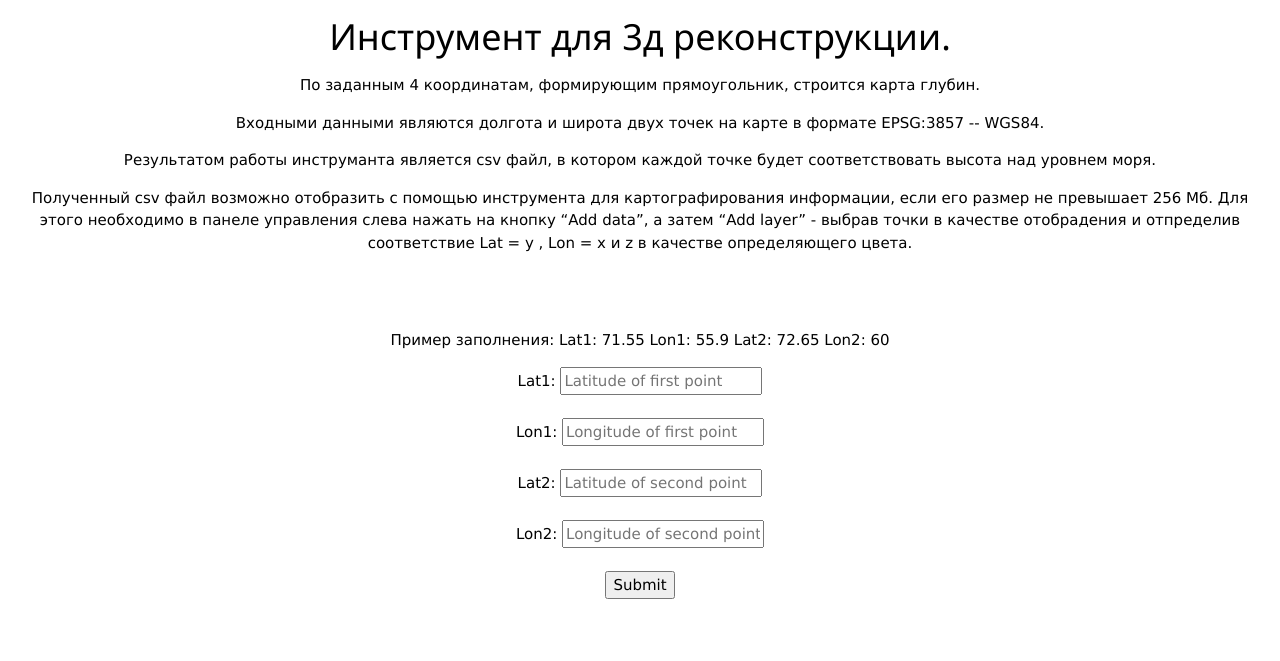
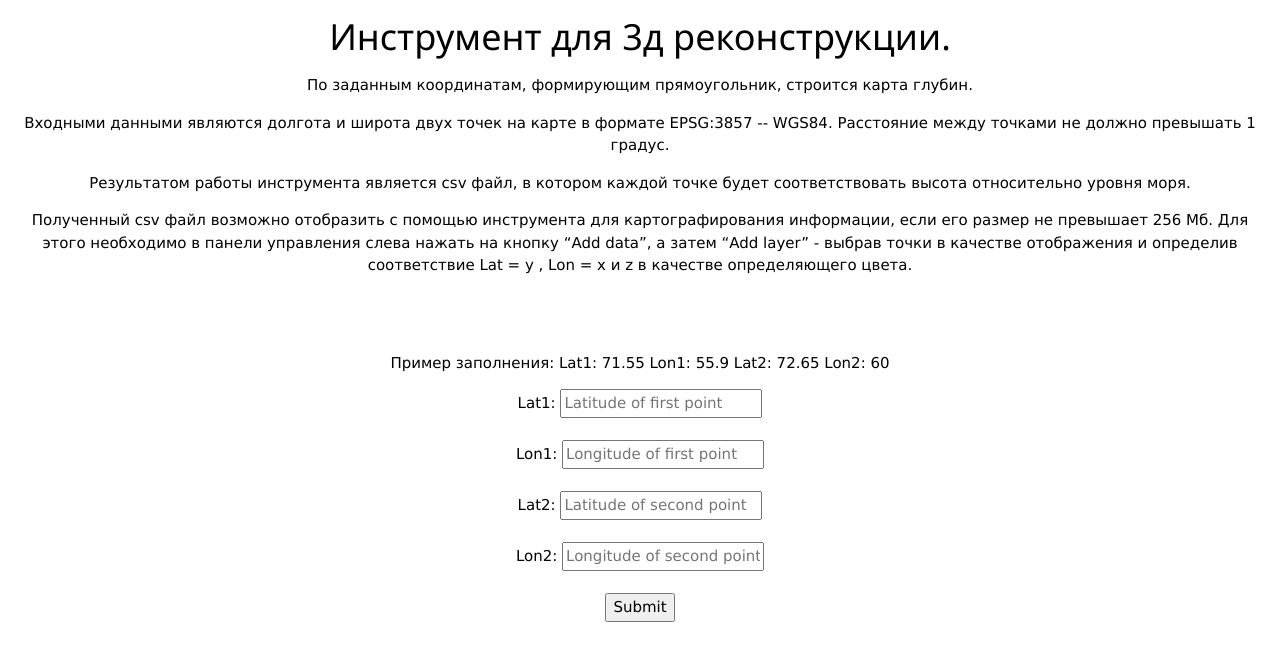
Before and after one commit to AliceInHunterland/depth_reconstruction, a Flask app: page / in a window 1280 px wide. Shown: the top 661 px of the page. Run offline with Flask 2, Linux system fonts and the light colour scheme; some libraries are stand-ins or nearby versions.

Commit message:
Update index.html

```diff
--- a/templates/index.html
+++ b/templates/index.html
@@ -46,16 +46,13 @@ function validateForm() {
 
 <div class="w3-container w3-center" id="content">
      <h1 align="center">  Инструмент для 3д реконструкции. </h1>
-    По заданным 4 координатам, формирующим прямоугольник, строится карта глубин.
+   По заданным координатам, формирующим прямоугольник, строится карта глубин.
 
-    <p class="text-center" >Входными данными являются долгота и широта двух точек на карте в формате EPSG:3857 -- WGS84.
-
+    <p class="text-center" >Входными данными являются долгота и широта двух точек на карте в формате EPSG:3857 -- WGS84. Расстояние между точками не должно превышать 1 градус.
     </p>
-    <p class="text-center" > Результатом работы инструманта является csv файл, в котором каждой точке будет соответствовать высота над уровнем моря.
-
+    <p class="text-center" > Результатом работы инструмента является csv файл, в котором каждой точке будет соответствовать высота относительно уровня моря.
     </p>
-    <p class="text-center" style="left: 110px;">Полученный csv файл возможно отобразить с помощью инструмента для картографирования информации, если его размер не превышает 256 Мб. Для этого необходимо в панеле управления слева нажать на кнопку “Add data”, а затем “Add layer” - выбрав точки в качестве отобрадения и отпределив соответствие Lat = y , Lon = x и z в качестве определяющего цвета.
-
+    <p class="text-center" style="left: 110px;">Полученный csv файл возможно отобразить с помощью инструмента для картографирования информации, если его размер не превышает 256 Мб. Для этого необходимо в панели управления слева нажать на кнопку “Add data”, а затем “Add layer” - выбрав точки в качестве отображения и определив соответствие Lat = y , Lon = x и z в качестве определяющего цвета.
     </p>
     <br></br>
     <p>
```
